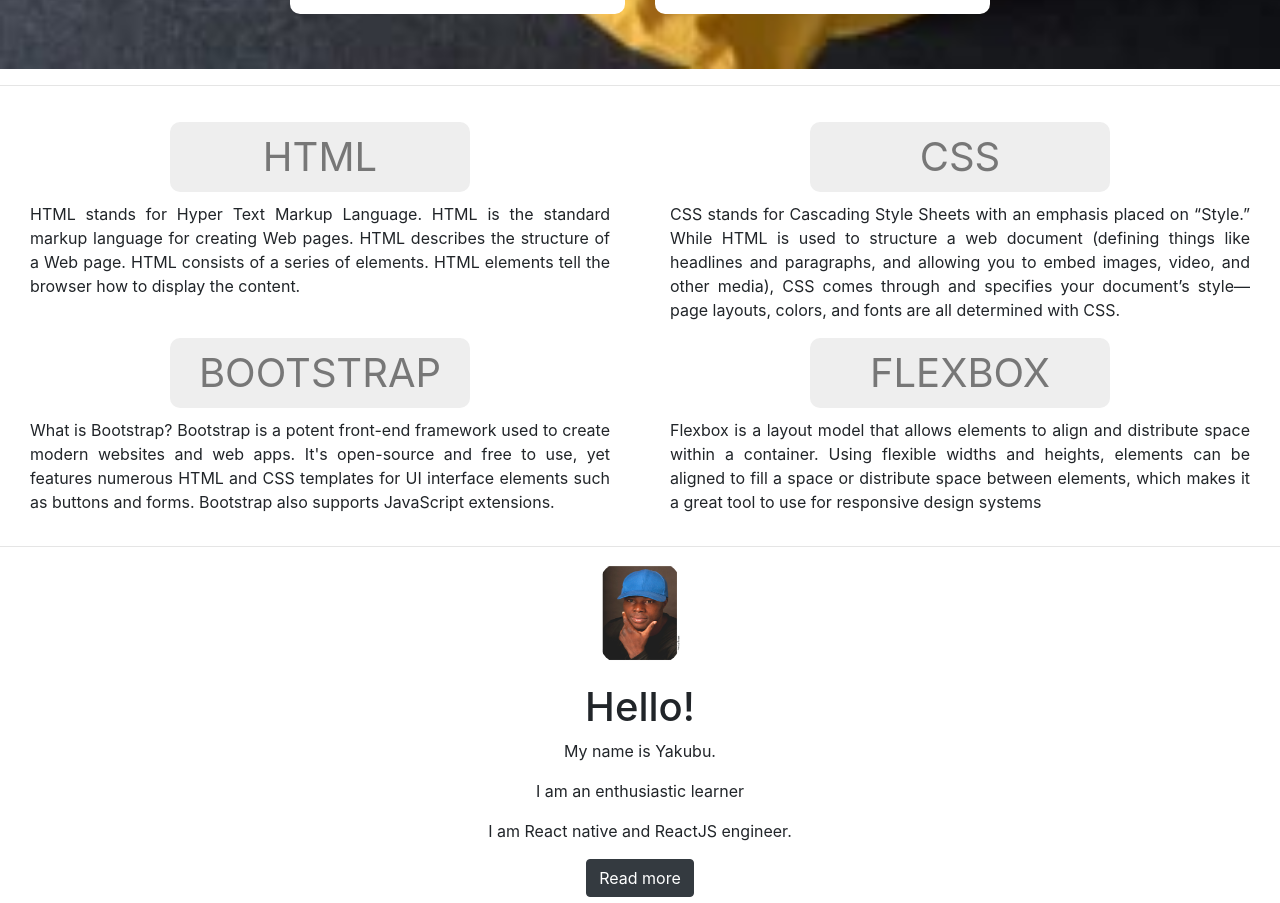
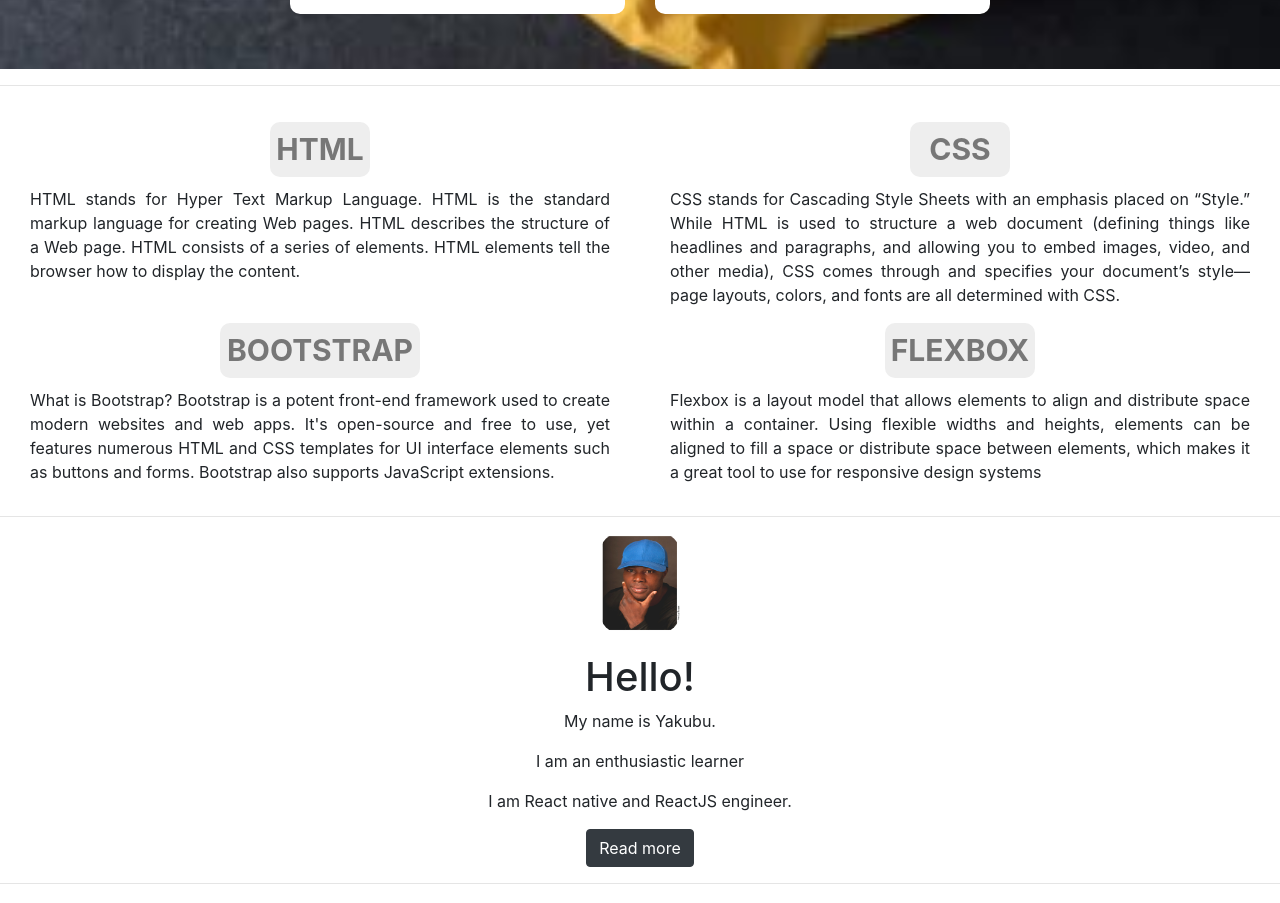
Before and after one commit to YakubuAmidu/Intelligentcoding, a React (Create React App) app: page / in a window 1280 px wide. Shown: the part 1320-2223 px from the top of the page. Built offline with nearby package versions, Linux system fonts and the light colour scheme; a web font is replaced by a local one.

Commit message:
Commiting changes

```diff
--- a/src/components/App.css
+++ b/src/components/App.css
@@ -134,14 +134,59 @@
   padding-right: 15px;
 }
 
+.html {
+  color: #777;
+  font-size: 30px;
+  font-weight: bold;
+  width: 100px;
+  margin: 0 auto;
+  border-radius: 10px;
+  background-color: #eee;
+  padding-top: 5px;
+  padding-bottom: 5px;
+}
+
+.css {
+  color: #777;
+  font-size: 30px;
+  font-weight: bold;
+  width: 100px;
+  margin: 0 auto;
+  border-radius: 10px;
+  background-color: #eee;
+  padding-top: 5px;
+  padding-bottom: 5px;
+}
+
+.bootstrap {
+  color: #777;
+  font-size: 30px;
+  font-weight: bold;
+  width: 200px;
+  margin: 0 auto;
+  border-radius: 10px;
+  background-color: #eee;
+  padding-top: 5px;
+  padding-bottom: 5px;
+}
+
+.flexbox {
+  color: #777;
+  font-size: 30px;
+  font-weight: bold;
+  width: 150px;
+  margin: 0 auto;
+  border-radius: 10px;
+  background-color: #eee;
+  padding-top: 5px;
+  padding-bottom: 5px;
+}
+
 .Icons {
-  width: 300px;
-  margin: 0 auto;
-  font-size: 40px;
-  background-color: #eee;
+  /* background-color: #eee;
   color: #777;
   padding: 5px;
-  border-radius: 10px;
+  border-radius: 10px; */
 }
 
 .Info-paragraph {
```
